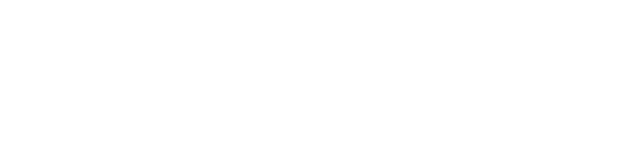
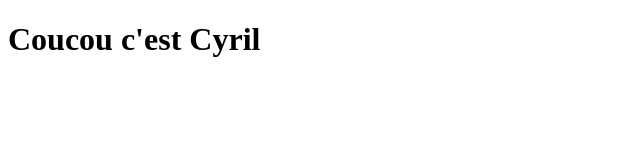
Before and after one commit to VCmls/GIT-COOP-CVN, a plain HTML site: page index.html in a window 1280 px wide. Shown: the whole page, without its empty margins (0-640 px from the left). Drawn offline with Linux system fonts and the light colour scheme.

Commit message:
Ajout de h1

```diff
--- a/index.html
+++ b/index.html
@@ -9,6 +9,7 @@
 </head>
 <body>
     <!-- Début de la partie : collaborateur 1 -->
+    <h1>Coucou c'est Cyril</h1>
     <!-- Fin de la partie : collaborateur 1 -->
 
     <!-- Début de la partie : collaborateur 2 -->
```
